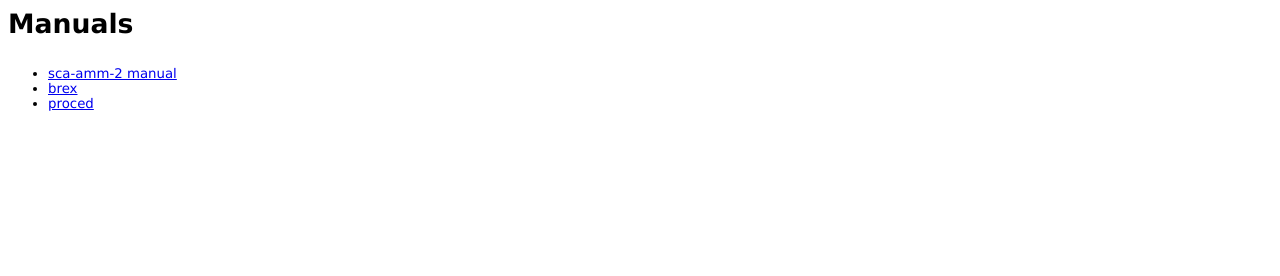
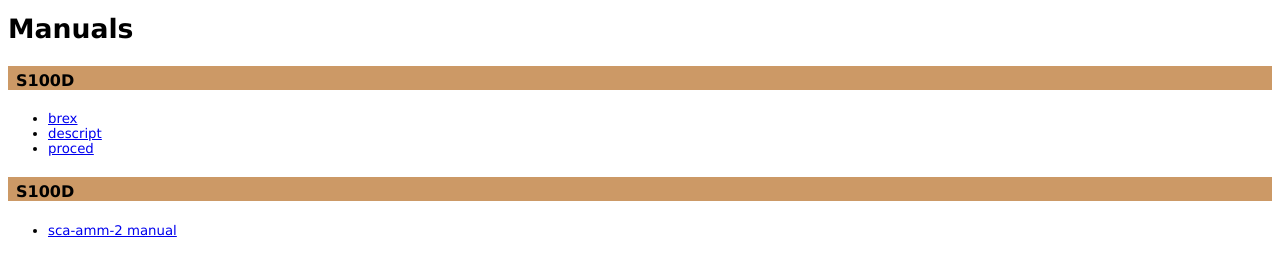
Before and after one commit to ldyadin/ERM, a plain HTML site: page index.html in a window 1280 px wide. Drawn offline with Linux system fonts and the light colour scheme.

Commit message:
updates for ecias

```diff
--- a/index.html
+++ b/index.html
@@ -8,16 +8,23 @@
     </head>
 
     <body class="doc">
-        <section>
+        <nav>
             <h1>Manuals</h1>
-            <nav>
+            <section>
+                <h4>S100D</h4>
+                <ul>
+                    <li><a href="brex/index.html">brex</a></li>
+                    <li><a href="descript/index.html">descript</a></li>
+                    <li><a href="proced/index.html">proced</a></li>
+                </ul>
+            </section>
+            <section>
+                <h4>S100D</h4>
                 <ul>
                     <li><a href="sca-amm-2/index.html">sca-amm-2 manual</a></li>
-                    <li><a href="brex/index.html">brex</a></li>
-                    <li><a href="proced/index.html">proced</a></li>
                 </ul>
-            </nav>
-        </section>
+            </section>
+        </nav>
     </body>
 
 </html>
--- a/styles/doc.css
+++ b/styles/doc.css
@@ -42,7 +42,7 @@ h3,h4 {
   background-color:#CC9966;
   color:black;
   font-size:120%;
-  padding-left:0.5em;
+  padding: 0.3em 0 0 0.5em;
 }
 .screen, .programlisting {
   background-color:#e5e5e5;
```
Also changed, not shown: 1 other file.
